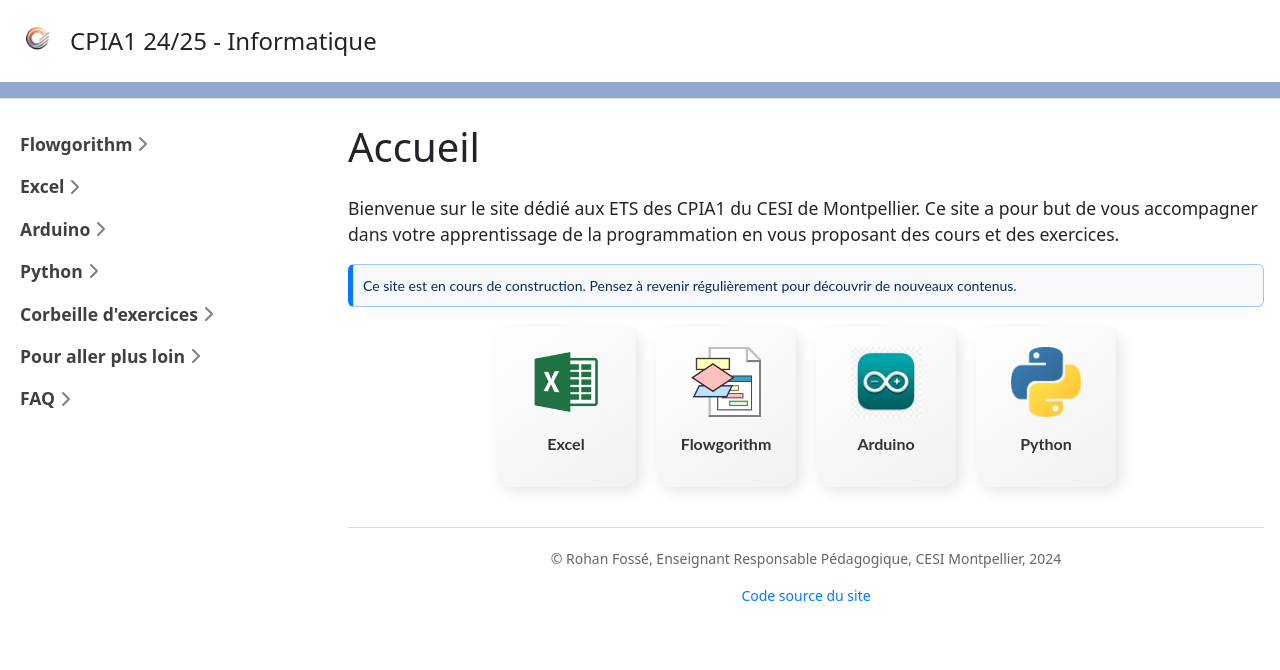
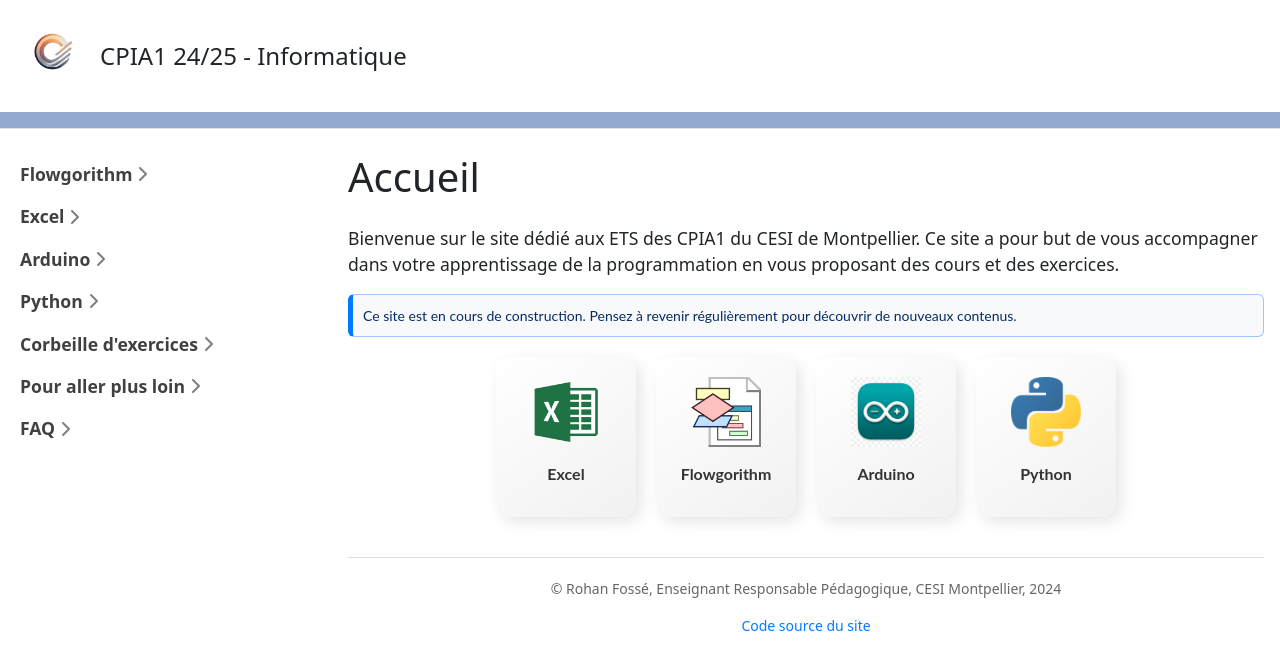
Before and after one commit to rohanfosse/CPIA1-info, a Jekyll site: the page built from index.md, in a window 1280 px wide and 900 px high. Shown: the top 670 px of the window. Built offline with Jekyll 4.4.1, drawn with Linux system fonts in a browser that asks for light colours; nearby versions of some CDN libraries; Markdown is read by kramdown in place of the engine named in the settings.

Commit message:
update icon size

```diff
--- a/_includes/template/banner.html
+++ b/_includes/template/banner.html
@@ -3,7 +3,7 @@
         <div class="container-xxl d-flex flex-wrap align-items-center">
             <a id="header-title" href="{{ '/' | relative_url }}" class="d-flex align-items-center mb-3 mb-lg-0 me-lg-auto h4 text-decoration-none">
                 <span class="me-2">
-                    <img src="{{ 'images/logoCPIA1.png' | relative_url }}" alt="CPIA1 Logo" style="height: 50px;">
+                    <img src="{{ 'images/logoCPIA1.png' | relative_url }}" alt="CPIA1 Logo" style="height: 80px;">
                 </span>
                 {{ site.title }}
             </a>
```
